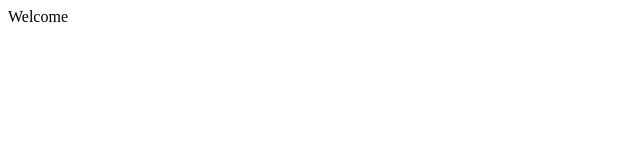
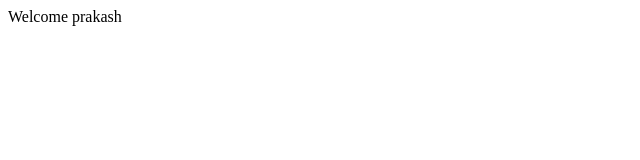
Before and after one commit to GHATAK123/Newton, a plain HTML site: page index.html in a window 1280 px wide. Shown: the full height of the page, 0-640 px from the left. Drawn offline with Linux system fonts and the light colour scheme.

Commit message:
index fie modified

```diff
--- a/index.html
+++ b/index.html
@@ -4,7 +4,7 @@
 	<title></title>
 </head>
 <body>
-	Welcome
+	Welcome prakash
 
 </body>
 </html>
```
